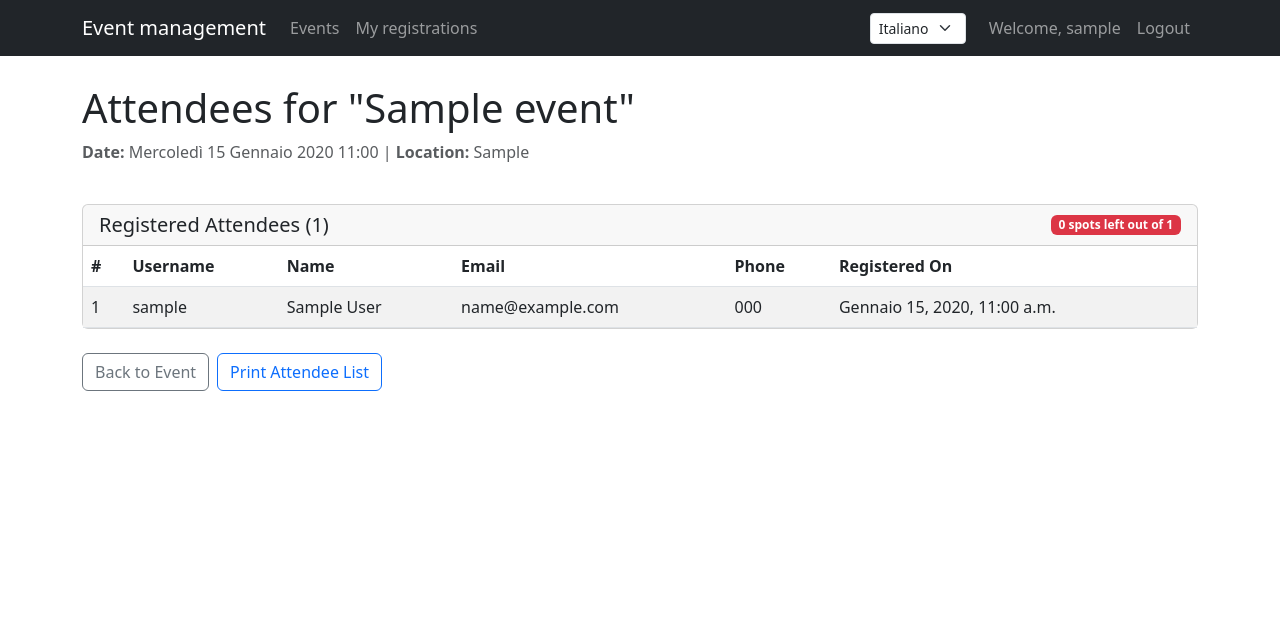
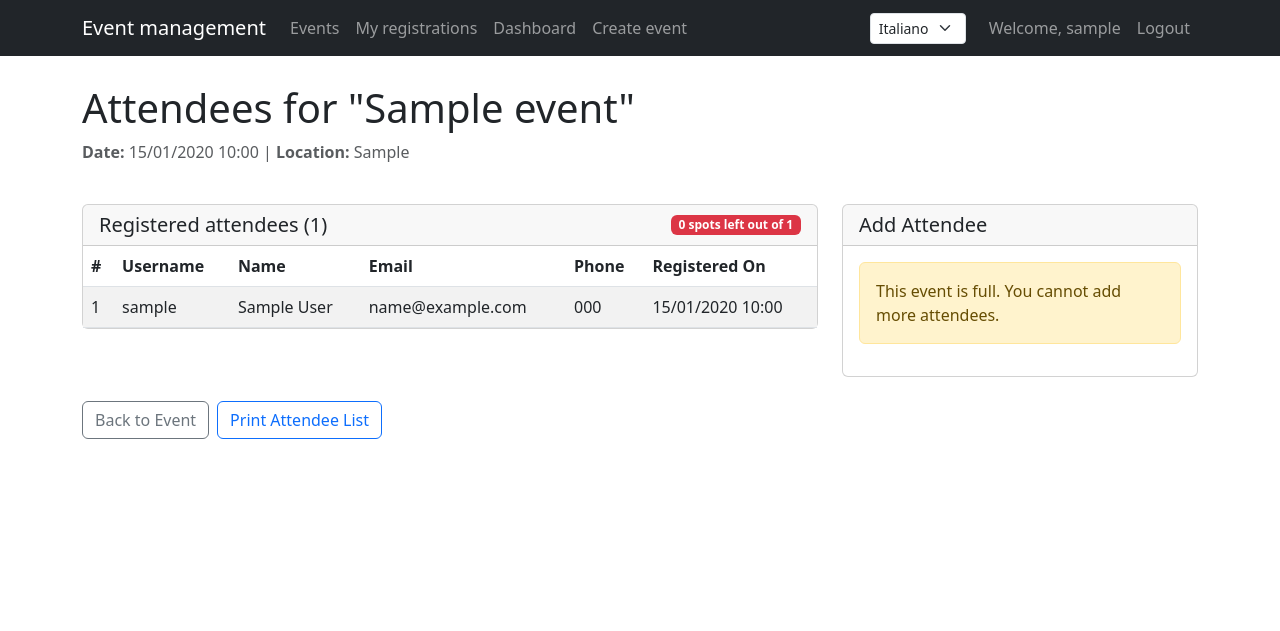
Before and after one commit to vivident4004/PPM-gestore-eventi, a Django app: page /it/events/event/1/attendees/ in a window 1280 px wide. Shown: the top 631 px of the page. Run offline with Django 5.2, Linux system fonts and the light colour scheme; a user stored in the database is signed in; tables that the repository leaves empty hold one stand-in row (values such as "Sample post").

Commit message:
Enhance event management with new features: - Added EventDashboardView for organizers with improved tools and user interface. - Contextual updates in views for handling images, end dates, and session-based global formats. - Enabled attendee management via added attendee form.

```diff
--- a/GestoreEventi/forms.py
+++ b/GestoreEventi/forms.py
@@ -1,11 +1,21 @@
 # GestoreEventi/forms.py
 from django import forms
-from .models import Event
+from django.utils.translation import gettext_lazy as _
+from .models import Event, Registration
+from django.contrib.auth import get_user_model
 
 class EventForm(forms.ModelForm):
     class Meta:
         model = Event
-        fields = ['title', 'description', 'date', 'location', 'max_attendees']
+        fields = ['title', 'description', 'date', 'end_date', 'location', 'max_attendees', 'image']
+
+        # Add labels to ensure proper translation
+        labels = {
+            'date': _('Date'),
+            'end_date': _('End date'),
+            'location': _('Location'),
+            'max_attendees': _('Max attendees'),
+        }
 
         widgets = {
             'title': forms.TextInput(
@@ -24,7 +34,30 @@ class EventForm(forms.ModelForm):
                 },
                 format='%Y-%m-%dT%H:%M'
             ),
+            'end_date': forms.DateTimeInput(
+                attrs={
+                    'class': 'form-control',
+                    'type': 'datetime-local'
+                },
+                format='%Y-%m-%dT%H:%M'
+            ),
             'max_attendees': forms.NumberInput(
                 attrs={'class': 'form-control', 'min': '1'}
             ),
+            'image': forms.FileInput(
+                attrs={'class': 'form-control'}
+            ),
         }
+
+class AddAttendeeForm(forms.Form):
+    user = forms.ModelChoiceField(
+        queryset=get_user_model().objects.all(),
+        widget=forms.Select(attrs={'class': 'form-control'}),
+        label=_('User')
+    )
+
+    def __init__(self, event, *args, **kwargs):
+        super().__init__(*args, **kwargs)
+        # Exclude users already registered for the event
+        registered_users = Registration.objects.filter(event=event).values_list('attendee', flat=True)
+        self.fields['user'].queryset = get_user_model().objects.exclude(id__in=registered_users)
--- a/GestoreEventi/urls.py
+++ b/GestoreEventi/urls.py
@@ -4,6 +4,7 @@ from . import views
 urlpatterns = [
     # Event URLs
     path('', views.EventListView.as_view(), name='event-list'),
+    path('dashboard/', views.EventDashboardView.as_view(), name='event-dashboard'),
     path('event/<int:pk>/', views.EventDetailView.as_view(), name='event-detail'),
     path('event/new/', views.EventCreateView.as_view(), name='event-create'),
     path('event/<int:pk>/update/', views.EventUpdateView.as_view(), name='event-update'),
--- a/GestoreEventi/views.py
+++ b/GestoreEventi/views.py
@@ -2,14 +2,14 @@ from django.shortcuts import render, redirect, get_object_or_404
 from django.urls import reverse_lazy
 from django.contrib.auth.mixins import LoginRequiredMixin, UserPassesTestMixin, PermissionRequiredMixin
 from django.contrib.auth.decorators import login_required, permission_required
-from django.views.generic import ListView, DetailView, CreateView, UpdateView, DeleteView
+from django.views.generic import ListView, DetailView, CreateView, UpdateView, DeleteView, TemplateView
 from django.contrib import messages
 from django.db import IntegrityError
 from django.http import HttpResponseRedirect
 from django.utils.translation import gettext_lazy as _
 
 from .models import Event, Registration
-from .forms import EventForm
+from .forms import EventForm, AddAttendeeForm
 
 # Event Views
 class EventListView(ListView):
@@ -18,6 +18,21 @@ class EventListView(ListView):
     context_object_name = 'events'
     ordering = ['-date']
     paginate_by = 10
+
+    def get_context_data(self, **kwargs):
+        context = super().get_context_data(**kwargs)
+        # Ensure all events have their image and end_date properly processed
+        for event in context['events']:
+            # Ensure image URL is accessible if image exists
+            if event.image:
+                event.has_image = True
+            else:
+                event.has_image = False
+
+            # Flag for end_date existence
+            event.has_end_date = event.end_date is not None
+
+        return context
 
 class EventDetailView(DetailView):
     model = Event
@@ -30,12 +45,34 @@ class EventDetailView(DetailView):
                 event=self.object,
                 attendee=self.request.user
             ).exists()
+
+        # Process image and end_date for the event
+        event = context['event']
+        if event.image:
+            event.has_image = True
+        else:
+            event.has_image = False
+
+        event.has_end_date = event.end_date is not None
+
         return context
 
 class OrganizerRequiredMixin(UserPassesTestMixin):
     def test_func(self):
-        # Check if user is in Organizers group
-        return self.request.user.groups.filter(name='Organizers').exists()
+        # Check if user is in Organizers group or is a superuser
+        return self.request.user.groups.filter(name='Organizers').exists() or self.request.user.is_superuser
+
+class EventDashboardView(LoginRequiredMixin, OrganizerRequiredMixin, TemplateView):
+    template_name = 'GestoreEventi/event_dashboard.html'
+
+    def get_context_data(self, **kwargs):
+        context = super().get_context_data(**kwargs)
+        # Get all events organized by the current user, or all events if superuser
+        if self.request.user.is_superuser:
+            context['events'] = Event.objects.all().order_by('-date')
+        else:
+            context['events'] = Event.objects.filter(organizer=self.request.user).order_by('-date')
+        return context
 
 class EventCreateView(LoginRequiredMixin, OrganizerRequiredMixin, CreateView):
     model = Event
@@ -54,8 +91,8 @@ class EventUpdateView(LoginRequiredMixin, UserPassesTestMixin, UpdateView):
 
     def test_func(self):
         event = self.get_object()
-        # Check if user is the organizer of the event
-        return self.request.user == event.organizer
+        # Check if user is the organizer of the event or is a superuser
+        return self.request.user == event.organizer or self.request.user.is_superuser
 
     def get_success_url(self):
         return reverse_lazy('event-detail', kwargs={'pk': self.object.pk})
@@ -67,8 +104,8 @@ class EventDeleteView(LoginRequiredMixin, UserPassesTestMixin, DeleteView):
 
     def test_func(self):
         event = self.get_object()
-        # Check if user is the organizer of the event
-        return self.request.user == event.organizer
+        # Check if user is the organizer of the event or is a superuser
+        return self.request.user == event.organizer or self.request.user.is_superuser
 
 # Registration Views
 @login_required
@@ -116,8 +153,23 @@ def event_attendees(request, pk):
         messages.error(request, _('You do not have permission to view the attendees of this event.'))
         return redirect('event-detail', pk=pk)
 
+    # Handle adding attendees
+    if request.method == 'POST':
+        form = AddAttendeeForm(event, request.POST)
+        if form.is_valid():
+            user = form.cleaned_data['user']
+            try:
+                Registration.objects.create(event=event, attendee=user)
+                messages.success(request, _(f'User {user.username} has been added to the event.'))
+            except IntegrityError:
+                messages.warning(request, _(f'User {user.username} is already registered for this event.'))
+            return redirect('event-attendees', pk=pk)
+    else:
+        form = AddAttendeeForm(event)
+
     registrations = Registration.objects.filter(event=event).order_by('registered_at')
     return render(request, 'GestoreEventi/event_attendees.html', {
         'event': event,
-        'registrations': registrations
+        'registrations': registrations,
+        'form': form
     })
--- a/ProgettoEventi/urls.py
+++ b/ProgettoEventi/urls.py
@@ -18,6 +18,8 @@ from django.contrib import admin
 from django.urls import path, include
 from django.views.generic import RedirectView
 from django.conf.urls.i18n import i18n_patterns
+from django.conf import settings
+from django.conf.urls.static import static
 
 urlpatterns = [
     path('i18n/', include('django.conf.urls.i18n')),  # Add this for language selection
@@ -32,3 +34,7 @@ urlpatterns += i18n_patterns(
     path('', RedirectView.as_view(url='events/', permanent=True)),
     prefix_default_language=True,  # Include language code for all languages
 )
+
+# Serve media files in development
+if settings.DEBUG:
+    urlpatterns += static(settings.MEDIA_URL, document_root=settings.MEDIA_ROOT)
--- a/requirements.txt
+++ b/requirements.txt
@@ -1,3 +1,4 @@
 Django
 gunicorn
 python-dotenv
+Pillow
--- a/templates/GestoreEventi/event_attendees.html
+++ b/templates/GestoreEventi/event_attendees.html
@@ -1,25 +1,27 @@
 {% extends 'base.html' %}
+{% load i18n %}
 
-{% block title %}Attendees - {{ event.title }}{% endblock %}
+{% block title %}{% trans "Attendees" %} - {{ event.title }}{% endblock %}
 
 {% block content %}
 <div class="row mb-4">
     <div class="col">
-        <h1>Attendees for "{{ event.title }}"</h1>
+        <h1>{% trans "Attendees for" %} "{{ event.title }}"</h1>
         <p class="text-muted">
-            <strong>Date:</strong> {{ event.date }} |
-            <strong>Location:</strong> {{ event.location }}
+            <strong>{% trans "Date" %}:</strong> {{ event.formatted_date }}
+            {% if event.has_end_date %} - {{ event.formatted_end_date }}{% endif %} |
+            <strong>{% trans "Location" %}:</strong> {{ event.location }}
         </p>
     </div>
 </div>
 
 <div class="row mb-4">
-    <div class="col">
+    <div class="col-md-8">
         <div class="card">
             <div class="card-header d-flex justify-content-between align-items-center">
-                <h5 class="mb-0">Registered Attendees ({{ registrations.count }})</h5>
+                <h5 class="mb-0">{% trans "registered attendees"|capfirst %} ({{ registrations.count }})</h5>
                 <span class="badge bg-{% if event.is_full %}danger{% else %}success{% endif %}">
-                    {{ event.available_spots }} spots left out of {{ event.max_attendees }}
+                    {{ event.available_spots }} {% trans "spots left out of" %} {{ event.max_attendees }}
                 </span>
             </div>
 
@@ -30,11 +32,11 @@
                             <thead>
                                 <tr>
                                     <th>#</th>
-                                    <th>Username</th>
-                                    <th>Name</th>
-                                    <th>Email</th>
-                                    <th>Phone</th>
-                                    <th>Registered On</th>
+                                    <th>{% trans "Username" %}</th>
+                                    <th>{% trans "Name" %}</th>
+                                    <th>{% trans "Email" %}</th>
+                                    <th>{% trans "Phone" %}</th>
+                                    <th>{% trans "Registered On" %}</th>
                                 </tr>
                             </thead>
                             <tbody>
@@ -45,7 +47,7 @@
                                     <td>{{ registration.attendee.get_full_name }}</td>
                                     <td>{{ registration.attendee.email }}</td>
                                     <td>{{ registration.attendee.phone|default:"-" }}</td>
-                                    <td>{{ registration.registered_at|date:"F j, Y, g:i a" }}</td>
+                                    <td>{{ registration.formatted_registered_at }}</td>
                                 </tr>
                                 {% endfor %}
                             </tbody>
@@ -54,9 +56,30 @@
                 </div>
             {% else %}
                 <div class="card-body">
-                    <p class="card-text text-center">No attendees have registered for this event yet.</p>
+                    <p class="card-text text-center">{% trans "No attendees have registered for this event yet." %}</p>
                 </div>
             {% endif %}
+        </div>
+    </div>
+
+    <div class="col-md-4">
+        <div class="card">
+            <div class="card-header">
+                <h5 class="mb-0">{% trans "Add Attendee" %}</h5>
+            </div>
+            <div class="card-body">
+                {% if not event.is_full %}
+                    <form method="post">
+                        {% csrf_token %}
+                        {{ form.as_p }}
+                        <button type="submit" class="btn btn-primary">{% trans "Add User" %}</button>
+                    </form>
+                {% else %}
+                    <div class="alert alert-warning">
+                        {% trans "This event is full. You cannot add more attendees." %}
+                    </div>
+                {% endif %}
+            </div>
         </div>
     </div>
 </div>
@@ -64,8 +87,8 @@
 <div class="row">
     <div class="col">
         <div class="d-flex gap-2">
-            <a href="{% url 'event-detail' event.pk %}" class="btn btn-outline-secondary">Back to Event</a>
-            <a href="#" class="btn btn-outline-primary" onclick="window.print(); return false;">Print Attendee List</a>
+            <a href="{% url 'event-detail' event.pk %}" class="btn btn-outline-secondary">{% trans "Back to Event" %}</a>
+            <a href="#" class="btn btn-outline-primary" onclick="window.print(); return false;">{% trans "Print Attendee List" %}</a>
         </div>
     </div>
 </div>
--- a/templates/GestoreEventi/event_form.html
+++ b/templates/GestoreEventi/event_form.html
@@ -16,7 +16,7 @@
     <div class="col-md-8 mx-auto">
         <div class="card">
             <div class="card-body">
-                <form method="post">
+                <form method="post" enctype="multipart/form-data">
                     {% csrf_token %}
 
                     {# Django will render all fields with the widgets and classes we defined! #}
--- a/templates/base.html
+++ b/templates/base.html
@@ -6,10 +6,49 @@
     <meta name="viewport" content="width=device-width, initial-scale=1.0">
     <title>{% block title %}{% translate "Floregram 9000 - Advanced event managment system" %}{% endblock %}</title>
     <link href="https://cdn.jsdelivr.net/npm/bootstrap@5.3.0/dist/css/bootstrap.min.css" rel="stylesheet">
+    <link href="https://cdn.jsdelivr.net/npm/bootstrap-icons@1.10.0/font/bootstrap-icons.css" rel="stylesheet">
     <style>
         html, body {
             height: 100%;
             margin: 0;
+        }
+        /* Dashboard action buttons styling */
+        .dashboard-action-btn {
+            width: 42px;
+            height: 42px;
+            display: inline-flex;
+            align-items: center;
+            justify-content: center;
+            margin: 0 3px;
+            border-radius: 8px;
+            transition: all 0.3s ease;
+        }
+        .dashboard-action-btn i {
+            font-size: 1.2rem;
+        }
+        .dashboard-action-btn:hover {
+            transform: translateY(-3px);
+            box-shadow: 0 4px 8px rgba(0,0,0,0.1);
+        }
+        .view-btn {
+            background-color: #e3f2fd;
+            border-color: #90caf9;
+            color: #1976d2;
+        }
+        .edit-btn {
+            background-color: #fff8e1;
+            border-color: #ffecb3;
+            color: #ff8f00;
+        }
+        .delete-btn {
+            background-color: #ffebee;
+            border-color: #ffcdd2;
+            color: #d32f2f;
+        }
+        .attendees-btn {
+            background-color: #e8f5e9;
+            border-color: #c8e6c9;
+            color: #388e3c;
         }
         body {
             padding-top: 60px;
@@ -67,7 +106,10 @@
                         <li class="nav-item">
                             <a class="nav-link" href="{% url 'my-registrations' %}">{% translate "My registrations" %}</a>
                         </li>
-                        {% if user.groups.all.0.name == 'Organizers' %}
+                        {% if user.groups.all.0.name == 'Organizers' or user.is_superuser %}
+                            <li class="nav-item">
+                                <a class="nav-link" href="{% url 'event-dashboard' %}">{% translate "Dashboard" %}</a>
+                            </li>
                             <li class="nav-item">
                                 <a class="nav-link" href="{% url 'event-create' %}">{% translate "Create event" %}</a>
                             </li>
@@ -129,5 +171,14 @@
     </footer>
 
     <script src="https://cdn.jsdelivr.net/npm/bootstrap@5.3.0/dist/js/bootstrap.bundle.min.js"></script>
+    <script>
+        // Initialize tooltips
+        document.addEventListener('DOMContentLoaded', function() {
+            var tooltipTriggerList = [].slice.call(document.querySelectorAll('[data-bs-toggle="tooltip"]'));
+            var tooltipList = tooltipTriggerList.map(function(tooltipTriggerEl) {
+                return new bootstrap.Tooltip(tooltipTriggerEl);
+            });
+        });
+    </script>
 </body>
 </html>
```
Also changed, not shown: GestoreEventi/models.py (+21 -2 lines), ProgettoEventi/settings.py (+16 -0 lines), templates/GestoreEventi/event_detail.html (+12 -4 lines), templates/GestoreEventi/event_list.html (+9 -1 lines), templates/GestoreEventi/my_registrations.html (+11 -11 lines), locale/it/LC_MESSAGES/django.po.
